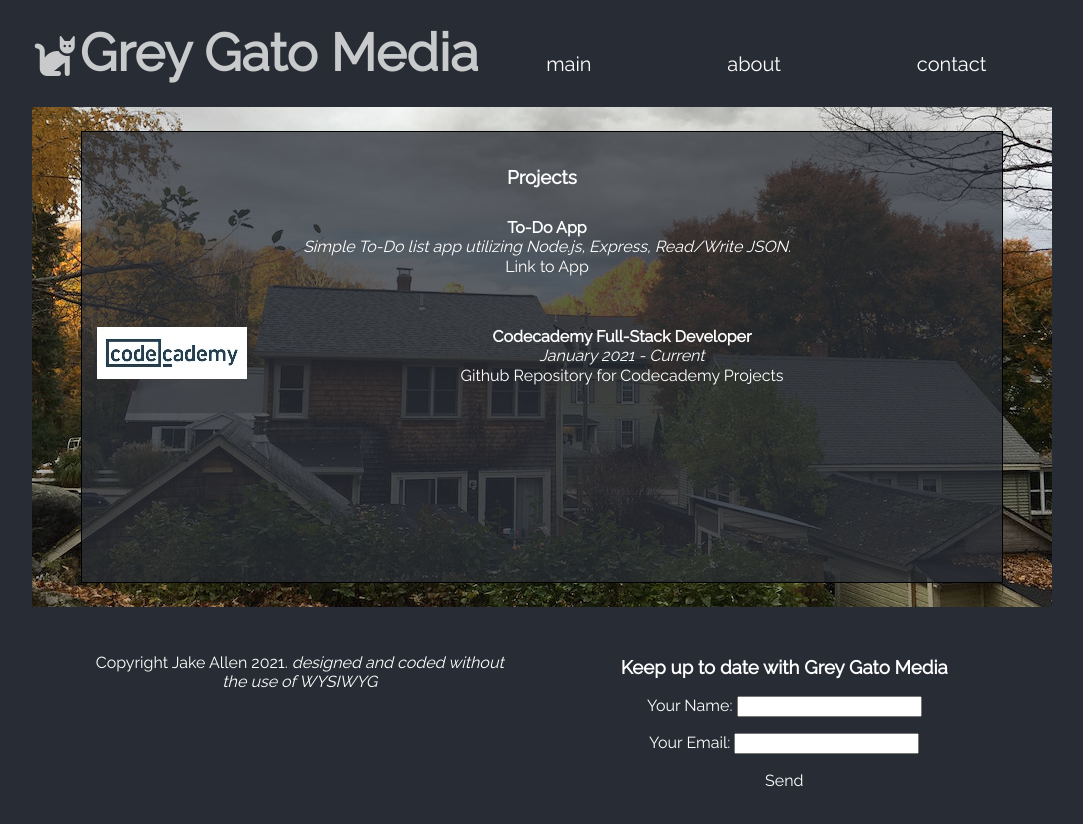
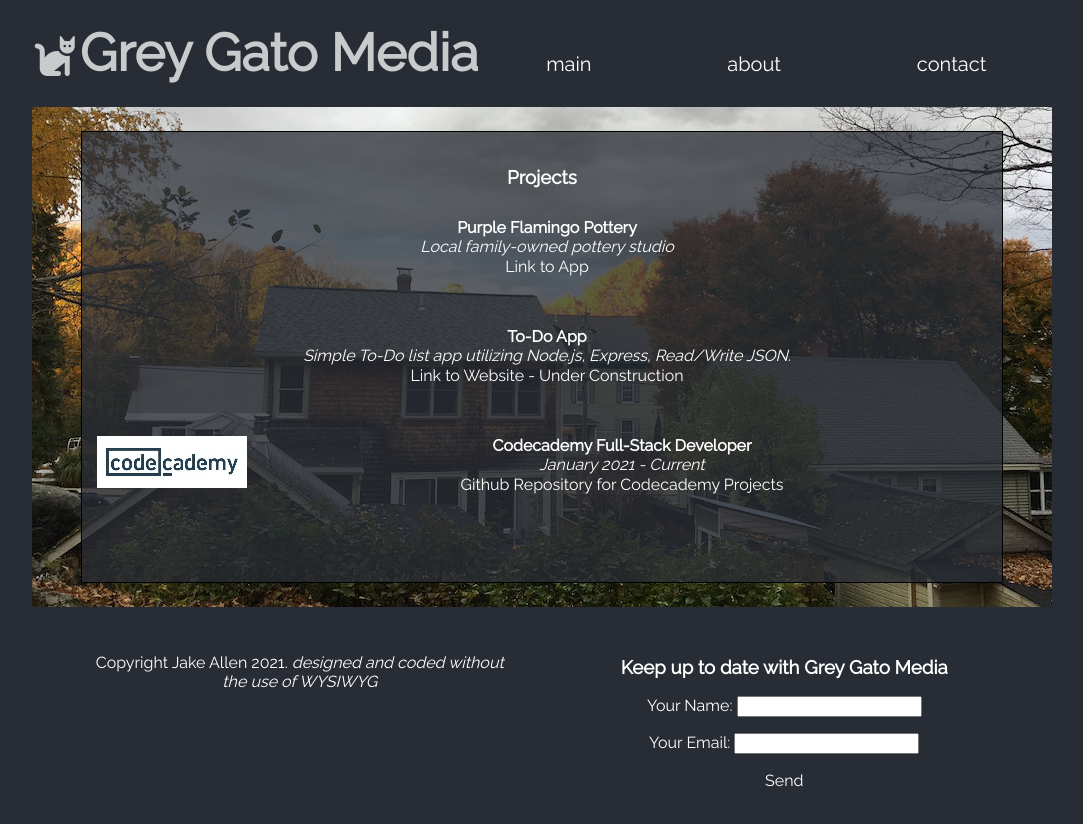
Before and after one commit to tallen1985/ReactApp, a React (Create React App) app: page / in a window 1280 px wide. Both pictures are taken after a click on the button "projects". Shown: the top 824 px of the page, without its empty margins (98-1181 px from the left). Built offline with nearby package versions, Linux system fonts and the light colour scheme; no server answers.

Commit message:
add flamingo

```diff
--- a/src/Snippets/Snippets.js
+++ b/src/Snippets/Snippets.js
@@ -43,9 +43,20 @@ let snippets = [
             <div className="entry-logo">
             </div>
             <div className="entry-text">
+                <strong>Purple Flamingo Pottery</strong><br/>
+                    <em>Local family-owned pottery studio </em> <br/>
+                    <button onClick={() => window.open("https://greygato-todo.herokuapp.com")}>Link to App</button>
+            </div>
+        </div>
+        <div className="spacer">
+        </div>
+        <div className="entry-box">
+            <div className="entry-logo">
+            </div>
+            <div className="entry-text">
                 <strong>To-Do App</strong><br/>
                     <em>Simple To-Do list app utilizing Node.js, Express, Read/Write JSON. </em> <br/>
-                    <button onClick={() => window.open("https://greygato-todo.herokuapp.com")}>Link to App</button>
+                    <button onClick={() => window.open("https://tallen1985.github.io/Projects/PurpleFlamingo/index.html")}>Link to Website - Under Construction</button>
             </div>
         </div>
         <div className="spacer">
```
